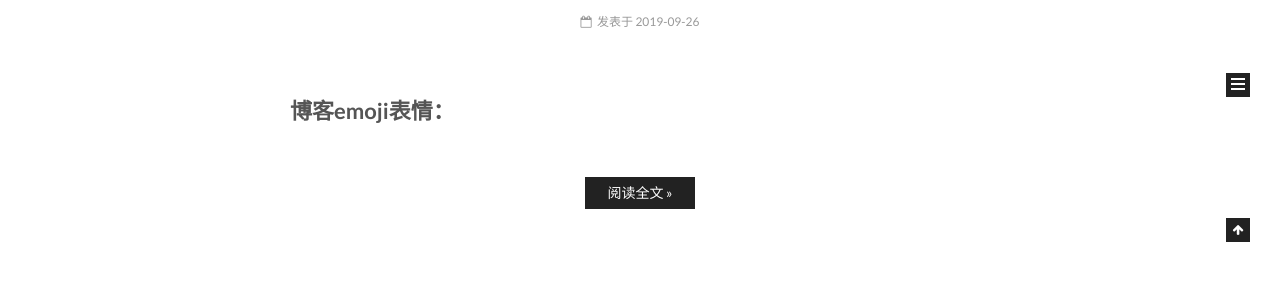
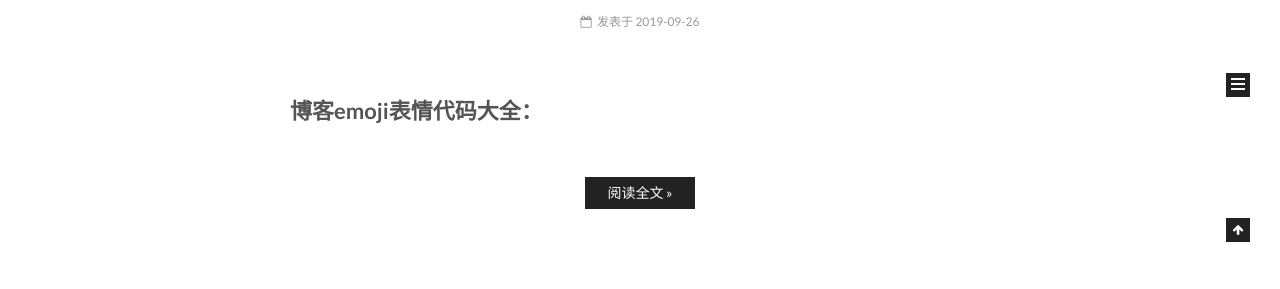
Before and after one commit to 188150486/188150486.github.io, a Jekyll site: the page built from index.html, in a window 1280 px wide. Shown: the part 758-1047 px from the top of the page. Built offline with Jekyll 4.4.1, drawn with Linux system fonts in a browser that asks for light colours; emoji names are drawn with the system emoji font; the list of posts is cut into pages by our own code.

Commit message:
博客表情

```diff
--- a/_posts/2019-09-26-emoji-ForBlog.md
+++ b/_posts/2019-09-26-emoji-ForBlog.md
@@ -4,6 +4,6 @@ categories:
 tags: 随笔
 ---
 
-# 博客emoji表情：
+# 博客emoji表情代码大全：
 
 ![emoji][https://img-blog.csdn.net/20181007202942931?watermark/2/text/aHR0cHM6Ly9ibG9nLmNzZG4ubmV0L3FxXzMzOTgyMjMy/font/5a6L5L2T/fontsize/400/fill/I0JBQkFCMA==/dissolve/70]
```
